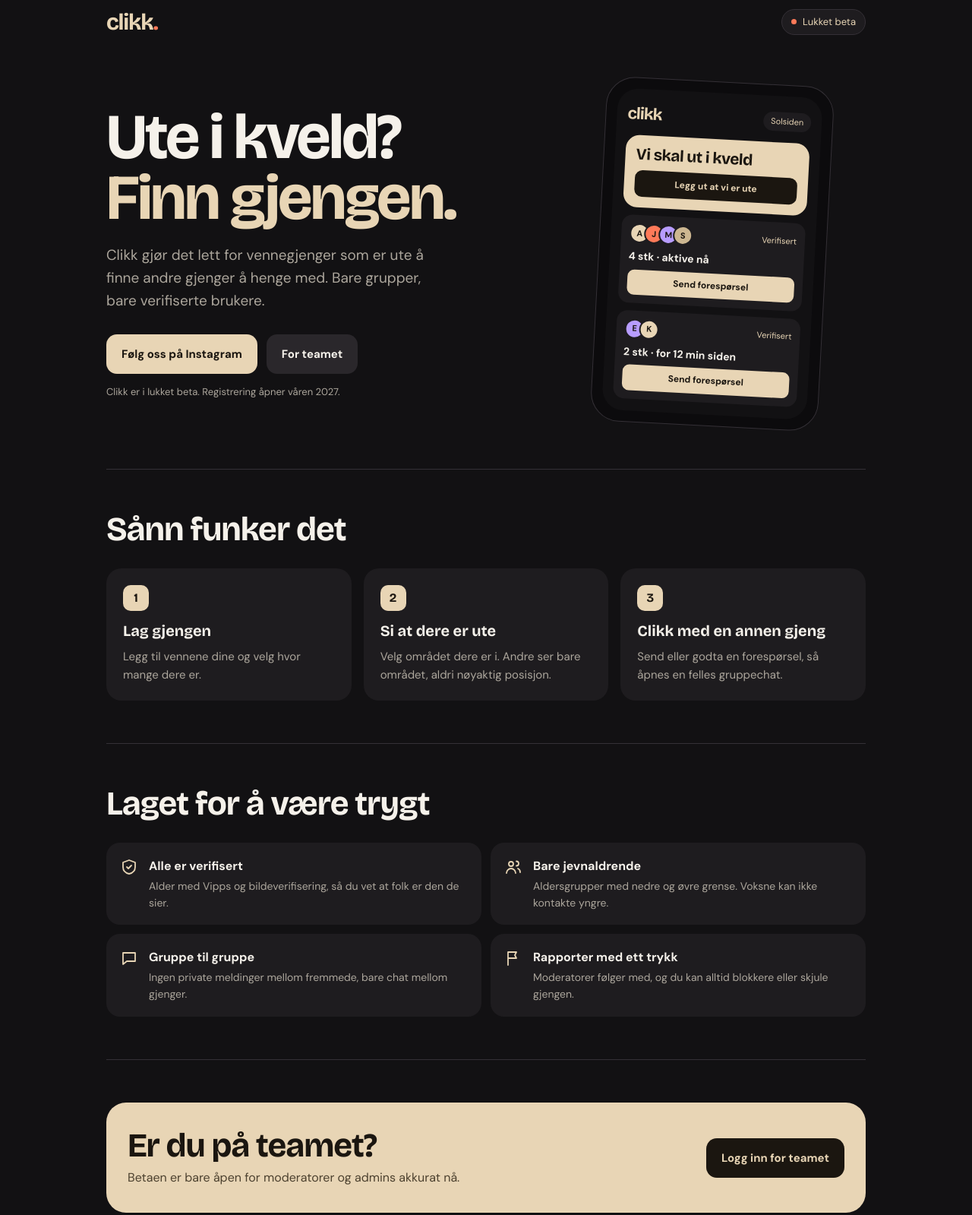
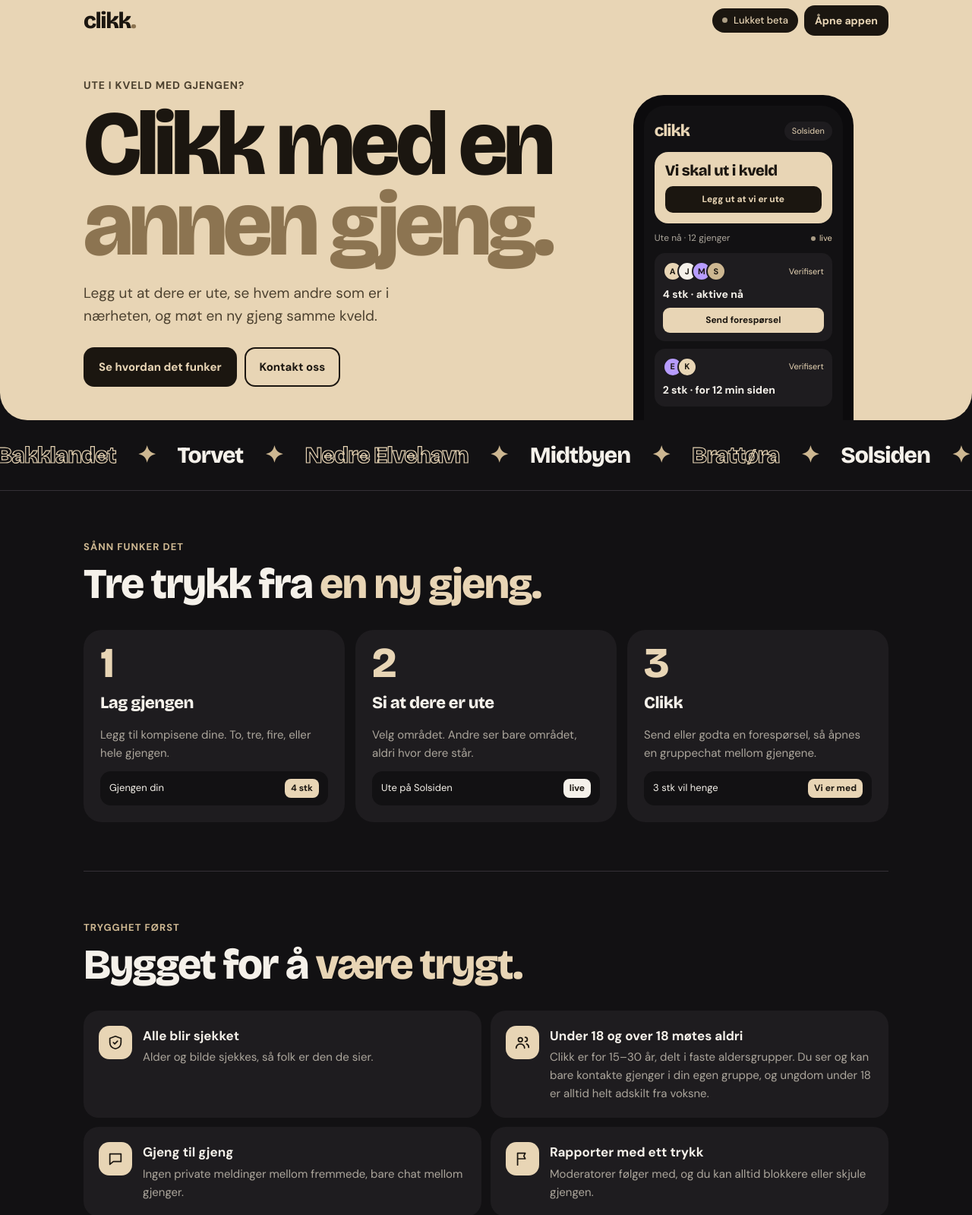
Before and after one commit to getclikk/getclikk, a plain HTML site: page index.html in a window 1280 px wide. Shown: the part 17-1616 px from the top of the page at 76% size. Drawn offline with nearby package versions, Linux system fonts and the light colour scheme.

Commit message:
Add files via upload

```diff
--- a/index.html
+++ b/index.html
@@ -4,147 +4,212 @@
 <meta charset="utf-8">
 <meta name="viewport" content="width=device-width, initial-scale=1, viewport-fit=cover">
 <title>Clikk</title>
-<meta name="description" content="Clikk gjør det lett for vennegjenger som er ute å finne andre gjenger å henge med. Lukket beta.">
-<meta name="theme-color" content="#121113">
+<meta name="description" content="Ute i kveld med gjengen? Clikk med en annen gjeng. Lukket beta.">
+<meta name="theme-color" content="#E8D5B5">
 <link rel="preconnect" href="https://fonts.googleapis.com">
-<link rel="stylesheet" href="https://fonts.googleapis.com/css2?family=Bricolage+Grotesque:opsz,wght@12..96,500;12..96,700&family=DM+Sans:wght@400;500;700&display=swap">
+<link rel="stylesheet" href="https://fonts.googleapis.com/css2?family=Bricolage+Grotesque:opsz,wght@12..96,500;12..96,800&family=DM+Sans:wght@400;500;700&display=swap">
 <style>
-/* Layout: single-column landing, phone mock beside the headline on wide screens, stacked on phones. Committed dark look in the brand colors. */
+/* Layout: beige hero slab with a giant headline and phone, a scrolling strip of Trondheim areas, then dark sections. Committed two-tone look. */
 :root{
   --bg:#121113; --card:#1E1C1F; --card2:#2A272B; --line:#343036;
-  --fg:#F5F1EA; --mut:#ACA69C; --beige:#E8D5B5; --beige2:#CDB791; --ink:#1B1610; --coral:#FF7A59; --lilac:#B79CFF;
+  --fg:#F5F1EA; --mut:#ACA69C; --beige:#E8D5B5; --beige2:#CDB791; --ink:#1B1610; --ink2:#4C412F;
+  --sand:#8C7451; --lilac:#B79CFF;
   --display:"Bricolage Grotesque","DM Sans",system-ui,sans-serif;
   --body:"DM Sans",system-ui,-apple-system,"Segoe UI",sans-serif;
   color-scheme:dark;
 }
 *{box-sizing:border-box}
 html,body{margin:0;background:var(--bg);color:var(--fg);font-family:var(--body);font-size:16px;line-height:1.6}
-:root{padding-top:env(safe-area-inset-top,0px);padding-bottom:env(safe-area-inset-bottom,0px)}
 a{color:inherit}
-:focus-visible{outline:2px solid var(--beige);outline-offset:3px}
-.wrap{max-width:1040px;margin:0 auto;padding-inline:20px}
-header{display:flex;justify-content:space-between;align-items:center;gap:12px;padding-block:22px}
-.logo{font-family:var(--display);font-weight:700;font-size:30px;letter-spacing:-1.2px;color:var(--beige);text-decoration:none}
-.logo span{color:var(--coral)}
-.beta{display:inline-flex;align-items:center;gap:8px;background:var(--card);border:1px solid var(--line);border-radius:30px;padding:6px 12px;font-size:13px;color:var(--beige)}
-.beta i{width:7px;height:7px;border-radius:50%;background:var(--coral);display:inline-block}
-.hero{display:grid;grid-template-columns:minmax(0,1.15fr) minmax(0,.85fr);gap:48px;align-items:center;padding-block:32px 56px}
-h1{font-family:var(--display);font-weight:700;font-size:clamp(44px,8vw,84px);line-height:.95;letter-spacing:-2.5px;margin:0 0 20px;text-wrap:balance}
-h1 em{font-style:normal;color:var(--beige)}
-.lead{font-size:19px;color:var(--mut);max-width:34ch;margin:0 0 28px}
-.cta{display:flex;flex-wrap:wrap;gap:12px;align-items:center}
+:focus-visible{outline:2px solid var(--beige2);outline-offset:3px}
+.wrap{max-width:1100px;margin:0 auto;padding-inline:20px}
+
+/* hero */
+.top{background:var(--beige);color:var(--ink);padding-top:env(safe-area-inset-top,0px);border-radius:0 0 36px 36px;overflow:hidden}
+header{display:flex;justify-content:space-between;align-items:center;gap:12px;padding-block:20px}
+.logo{font-family:var(--display);font-weight:800;font-size:30px;letter-spacing:-1.4px;text-decoration:none;color:var(--ink)}
+.logo span{color:var(--sand)}
+.beta{display:inline-flex;align-items:center;gap:8px;background:var(--ink);color:var(--beige);border-radius:30px;padding:6px 13px;font-size:13px;font-weight:500}
+.beta i{width:7px;height:7px;border-radius:50%;background:var(--beige);display:inline-block;animation:blink 1.6s infinite}
+@keyframes blink{50%{opacity:.3}}
+.hero{display:grid;grid-template-columns:minmax(0,1.25fr) minmax(0,.75fr);gap:40px;align-items:end;padding-block:28px 0}
+.kicker{display:inline-block;font-weight:700;font-size:14px;letter-spacing:.06em;text-transform:uppercase;color:var(--ink2);margin:0 0 14px}
+h1{font-family:var(--display);font-weight:800;font-size:clamp(52px,10vw,120px);line-height:.88;letter-spacing:-.045em;margin:0 0 22px;text-wrap:balance}
+h1 .hl{color:var(--sand)}
+.lead{font-size:19px;color:var(--ink2);max-width:36ch;margin:0 0 26px}
+.cta{display:flex;flex-wrap:wrap;gap:10px;padding-bottom:44px}
 .btn{display:inline-flex;align-items:center;justify-content:center;gap:8px;border-radius:14px;padding:14px 20px;font-weight:700;font-size:15px;text-decoration:none;border:none}
-.btn.main{background:var(--beige);color:var(--ink)}
-.btn.ghost{background:var(--card2);color:var(--fg)}
-.note{font-size:13px;color:var(--mut);margin:14px 0 0}
-.phone{justify-self:center;width:100%;max-width:300px;background:#0C0B0D;border:1px solid var(--line);border-radius:38px;padding:14px;transform:rotate(3deg)}
-.screen{background:var(--bg);border-radius:28px;padding:16px 14px;display:flex;flex-direction:column;gap:10px}
+.btn.dark{background:var(--ink);color:var(--beige)}
+.btn.line{background:transparent;color:var(--ink);box-shadow:inset 0 0 0 2px var(--ink)}
+.phone{justify-self:center;width:100%;max-width:290px;background:#0C0B0D;border-radius:40px 40px 0 0;padding:14px 14px 0;margin-bottom:-2px}
+.screen{background:var(--bg);color:var(--fg);border-radius:28px 28px 0 0;padding:16px 14px 20px;display:flex;flex-direction:column;gap:10px}
 .s-top{display:flex;justify-content:space-between;align-items:center}
-.s-logo{font-family:var(--display);font-weight:700;font-size:22px;color:var(--beige);letter-spacing:-1px}
+.s-logo{font-family:var(--display);font-weight:800;font-size:22px;color:var(--beige);letter-spacing:-1px}
 .pill{background:var(--card);border-radius:20px;padding:4px 10px;font-size:11px;color:var(--beige)}
 .s-hero{background:var(--beige);color:var(--ink);border-radius:18px;padding:14px}
-.s-hero b{font-family:var(--display);font-size:21px;line-height:1.05;display:block;letter-spacing:-.5px}
+.s-hero b{font-family:var(--display);font-size:20px;line-height:1.05;display:block;letter-spacing:-.5px}
 .s-hero span{display:block;background:var(--ink);color:var(--beige);border-radius:10px;padding:8px;text-align:center;font-size:12px;font-weight:700;margin-top:10px}
 .s-card{background:var(--card);border-radius:14px;padding:11px;display:flex;flex-direction:column;gap:6px}
+.s-row{display:flex;justify-content:space-between;align-items:center}
 .avs{display:flex}
 .av{width:26px;height:26px;border-radius:50%;border:2px solid var(--card);margin-right:-7px;font-size:11px;font-weight:700;color:var(--ink);display:inline-flex;align-items:center;justify-content:center}
-.s-row{display:flex;justify-content:space-between;align-items:center}
-.small{font-size:11px;color:var(--mut)}
+.live{font-size:11px;color:var(--beige);display:inline-flex;align-items:center;gap:5px}
+.live i{width:6px;height:6px;border-radius:50%;background:var(--beige);display:inline-block;animation:blink 1.6s infinite}
 .s-btn{background:var(--beige);color:var(--ink);border-radius:9px;padding:7px;text-align:center;font-size:12px;font-weight:700}
-section{padding-block:56px;border-top:1px solid var(--line)}
-h2{font-family:var(--display);font-weight:700;font-size:clamp(30px,4.5vw,44px);letter-spacing:-1px;line-height:1.05;margin:0 0 28px;text-wrap:balance}
-.steps{display:grid;grid-template-columns:repeat(3,minmax(0,1fr));gap:16px;counter-reset:s}
-.step{background:var(--card);border-radius:20px;padding:22px;min-width:0}
-.step b{display:block;font-family:var(--display);font-size:20px;margin:10px 0 6px}
+
+/* strip */
+.strip{overflow:hidden;padding-block:22px;border-bottom:1px solid var(--line)}
+.track{display:flex;gap:28px;width:max-content;animation:slide 32s linear infinite}
+.track span{font-family:var(--display);font-weight:800;font-size:30px;letter-spacing:-1px;white-space:nowrap;color:var(--fg)}
+.track span.o{color:transparent;-webkit-text-stroke:1.2px var(--beige)}
+.track b{color:var(--beige2);font-size:30px}
+@keyframes slide{to{transform:translateX(-50%)}}
+
+/* sections */
+section{padding-block:64px}
+section+section{border-top:1px solid var(--line)}
+.eyebrow{font-size:13px;font-weight:700;letter-spacing:.08em;text-transform:uppercase;color:var(--beige2);margin:0 0 10px}
+h2{font-family:var(--display);font-weight:800;font-size:clamp(34px,5.5vw,56px);letter-spacing:-.035em;line-height:1;margin:0 0 32px;text-wrap:balance}
+h2 em{font-style:normal;color:var(--beige)}
+.flow{display:grid;grid-template-columns:repeat(3,minmax(0,1fr));gap:14px}
+.step{background:var(--card);border-radius:24px;padding:22px;display:flex;flex-direction:column;gap:12px;min-width:0}
+.step .n{font-family:var(--display);font-weight:800;font-size:56px;line-height:.8;color:var(--beige);letter-spacing:-2px}
+.step b{font-family:var(--display);font-size:22px;letter-spacing:-.5px}
 .step p{margin:0;color:var(--mut);font-size:15px}
-.num{font-family:var(--display);font-weight:700;color:var(--ink);background:var(--beige);border-radius:10px;width:34px;height:34px;display:inline-flex;align-items:center;justify-content:center}
+.mini{margin-top:auto;background:var(--bg);border-radius:14px;padding:10px 12px;font-size:13px;display:flex;justify-content:space-between;align-items:center;gap:8px}
+.mini .tag{background:var(--beige);color:var(--ink);font-weight:700;border-radius:8px;padding:3px 8px;font-size:12px}
+.mini .tag.c{background:var(--fg)}
 .safe{display:grid;grid-template-columns:repeat(2,minmax(0,1fr));gap:12px}
-.safe div{display:flex;gap:14px;align-items:flex-start;background:var(--card);border-radius:18px;padding:18px;min-width:0}
-.safe svg{flex:none;width:24px;height:24px;stroke:var(--beige);fill:none;stroke-width:1.8;stroke-linecap:round;stroke-linejoin:round;margin-top:2px}
-.safe b{display:block;margin-bottom:2px}
-.safe p{margin:0;color:var(--mut);font-size:14px}
-.band{background:var(--beige);color:var(--ink);border-radius:26px;padding:34px 28px;display:flex;flex-wrap:wrap;justify-content:space-between;align-items:center;gap:20px}
-.band h2{margin:0;color:var(--ink)}
-.band p{margin:6px 0 0;color:#4C412F}
-.band .btn{background:var(--ink);color:var(--beige)}
-footer{padding-block:32px 40px;color:var(--mut);font-size:13px;display:flex;flex-wrap:wrap;justify-content:space-between;gap:12px}
-@media (max-width:760px){
-  .hero{grid-template-columns:1fr;gap:36px;padding-block:16px 40px}
-  .phone{transform:none;max-width:280px}
-  .steps,.safe{grid-template-columns:1fr}
-  section{padding-block:44px}
+.safe div{display:flex;gap:14px;align-items:flex-start;background:var(--card);border-radius:20px;padding:20px;min-width:0}
+.ic{flex:none;width:44px;height:44px;border-radius:14px;background:var(--beige);color:var(--ink);display:flex;align-items:center;justify-content:center}
+.ic svg{width:22px;height:22px;stroke:currentColor;fill:none;stroke-width:1.9;stroke-linecap:round;stroke-linejoin:round}
+.safe b{display:block;font-size:17px;margin-bottom:2px}
+.safe p{margin:0;color:var(--mut);font-size:15px}
+.not{margin-top:14px;background:transparent;border:1.5px dashed var(--beige2);border-radius:20px;padding:18px 20px;color:var(--fg)}
+.not b{color:var(--beige)}
+.faq{display:flex;flex-direction:column;gap:10px;max-width:760px}
+details{background:var(--card);border-radius:18px;padding:4px 20px}
+summary{cursor:pointer;list-style:none;font-weight:700;font-size:17px;padding-block:16px;display:flex;justify-content:space-between;gap:12px}
+summary::-webkit-details-marker{display:none}
+summary::after{content:"+";font-family:var(--display);font-size:24px;line-height:1;color:var(--beige)}
+details[open] summary::after{content:"–"}
+details p{margin:0 0 18px;color:var(--mut)}
+.contact{background:var(--card);border-radius:28px;padding:30px 26px;display:flex;flex-wrap:wrap;justify-content:space-between;align-items:center;gap:20px}
+.contact h2{margin:0 0 6px}
+.contact p{margin:0;color:var(--mut)}
+.mail{font-family:var(--display);font-weight:800;font-size:clamp(20px,3.4vw,30px);color:var(--beige);text-decoration:none;overflow-wrap:anywhere;letter-spacing:-.5px}
+.team{background:var(--beige);color:var(--ink);border-radius:28px;padding:30px 26px;display:flex;flex-wrap:wrap;justify-content:space-between;align-items:center;gap:20px;margin-top:14px}
+.team h2{margin:0;color:var(--ink);font-size:clamp(28px,4.5vw,44px)}
+.team p{margin:6px 0 0;color:var(--ink2)}
+.team .btn{background:var(--ink);color:var(--beige)}
+footer{padding-block:28px calc(36px + env(safe-area-inset-bottom,0px));color:var(--mut);font-size:13px;display:flex;flex-wrap:wrap;justify-content:space-between;gap:12px;border-top:1px solid var(--line)}
+footer a{text-decoration:none}
+
+@media (max-width:780px){
+  .hero{grid-template-columns:1fr;gap:8px}
+  .cta{padding-bottom:30px}
+  .phone{max-width:270px}
+  .flow,.safe{grid-template-columns:1fr}
+  section{padding-block:48px}
+  .track span,.track b{font-size:24px}
 }
-@media (prefers-reduced-motion:no-preference){.phone{transition:transform .4s}.phone:hover{transform:rotate(0)}}
+@media (prefers-reduced-motion:reduce){.track,.beta i,.live i{animation:none}}
 </style>
 </head>
 <body>
+<div class="top">
   <div class="wrap">
     <header>
       <a class="logo" href="#" aria-label="Clikk">clikk<span>.</span></a>
-    <span class="beta"><i></i>Lukket beta</span>
+      <span style="display:flex;gap:8px;align-items:center;flex-wrap:wrap;justify-content:flex-end"><span class="beta"><i></i>Lukket beta</span><a class="btn dark" style="padding:9px 14px;font-size:14px" href="https://claude.ai/artifact/9xjkMh56oCUronRJuQwVaw" rel="noopener">Åpne appen</a></span>
     </header>
-
-  <main>
     <div class="hero">
       <div>
-        <h1>Ute i kveld? <em>Finn gjengen.</em></h1>
-        <p class="lead">Clikk gjør det lett for vennegjenger som er ute å finne andre gjenger å henge med. Bare grupper, bare verifiserte brukere.</p>
+        <p class="kicker">Ute i kveld med gjengen?</p>
+        <h1>Clikk med en <span class="hl">annen gjeng.</span></h1>
+        <p class="lead">Legg ut at dere er ute, se hvem andre som er i nærheten, og møt en ny gjeng samme kveld.</p>
         <div class="cta">
-          <a class="btn main" href="https://www.instagram.com/getclikk/" rel="noopener">Følg oss på Instagram</a>
-          <a class="btn ghost" href="#team">For teamet</a>
+          <a class="btn dark" href="#hvordan">Se hvordan det funker</a>
+          <a class="btn line" href="#kontakt">Kontakt oss</a>
         </div>
-        <p class="note">Clikk er i lukket beta. Registrering åpner våren 2027.</p>
       </div>
-
       <div class="phone" aria-hidden="true">
         <div class="screen">
           <div class="s-top"><span class="s-logo">clikk</span><span class="pill">Solsiden</span></div>
           <div class="s-hero"><b>Vi skal ut i kveld</b><span>Legg ut at vi er ute</span></div>
+          <div class="s-row" style="font-size:12px;color:#ACA69C"><span>Ute nå · 12 gjenger</span><span class="live"><i></i>live</span></div>
           <div class="s-card">
-            <div class="s-row"><span class="avs"><span class="av" style="background:#E8D5B5">A</span><span class="av" style="background:#FF7A59">J</span><span class="av" style="background:#B79CFF">M</span><span class="av" style="background:#CDB791">S</span></span><span class="small" style="color:#E8D5B5">Verifisert</span></div>
+            <div class="s-row"><span class="avs"><span class="av" style="background:#E8D5B5">A</span><span class="av" style="background:#F5F1EA">J</span><span class="av" style="background:#B79CFF">M</span><span class="av" style="background:#CDB791">S</span></span><span class="small" style="font-size:11px;color:#E8D5B5">Verifisert</span></div>
             <b style="font-size:14px">4 stk · aktive nå</b>
             <span class="s-btn">Send forespørsel</span>
           </div>
           <div class="s-card">
-            <div class="s-row"><span class="avs"><span class="av" style="background:#B79CFF">E</span><span class="av" style="background:#E8D5B5">K</span></span><span class="small" style="color:#E8D5B5">Verifisert</span></div>
+            <div class="s-row"><span class="avs"><span class="av" style="background:#B79CFF">E</span><span class="av" style="background:#E8D5B5">K</span></span><span style="font-size:11px;color:#E8D5B5">Verifisert</span></div>
             <b style="font-size:14px">2 stk · for 12 min siden</b>
-            <span class="s-btn">Send forespørsel</span>
+          </div>
+        </div>
       </div>
     </div>
   </div>
 </div>
 
-    <section aria-labelledby="hvordan">
-      <h2 id="hvordan">Sånn funker det</h2>
-      <div class="steps">
-        <div class="step"><span class="num">1</span><b>Lag gjengen</b><p>Legg til vennene dine og velg hvor mange dere er.</p></div>
-        <div class="step"><span class="num">2</span><b>Si at dere er ute</b><p>Velg området dere er i. Andre ser bare området, aldri nøyaktig posisjon.</p></div>
-        <div class="step"><span class="num">3</span><b>Clikk med en annen gjeng</b><p>Send eller godta en forespørsel, så åpnes en felles gruppechat.</p></div>
+<div class="strip" aria-hidden="true">
+  <div class="track">
+    <span>Solsiden</span><b>✦</b><span class="o">Bakklandet</span><b>✦</b><span>Torvet</span><b>✦</b><span class="o">Nedre Elvehavn</span><b>✦</b><span>Midtbyen</span><b>✦</b><span class="o">Brattøra</span><b>✦</b>
+    <span>Solsiden</span><b>✦</b><span class="o">Bakklandet</span><b>✦</b><span>Torvet</span><b>✦</b><span class="o">Nedre Elvehavn</span><b>✦</b><span>Midtbyen</span><b>✦</b><span class="o">Brattøra</span><b>✦</b>
+  </div>
+</div>
+
+<main class="wrap">
+  <section id="hvordan" aria-labelledby="h-hvordan">
+    <p class="eyebrow">Sånn funker det</p>
+    <h2 id="h-hvordan">Tre trykk fra <em>en ny gjeng.</em></h2>
+    <div class="flow">
+      <div class="step"><span class="n">1</span><b>Lag gjengen</b><p>Legg til kompisene dine. To, tre, fire, eller hele gjengen.</p><div class="mini"><span>Gjengen din</span><span class="tag">4 stk</span></div></div>
+      <div class="step"><span class="n">2</span><b>Si at dere er ute</b><p>Velg området. Andre ser bare området, aldri hvor dere står.</p><div class="mini"><span>Ute på Solsiden</span><span class="tag c">live</span></div></div>
+      <div class="step"><span class="n">3</span><b>Clikk</b><p>Send eller godta en forespørsel, så åpnes en gruppechat mellom gjengene.</p><div class="mini"><span>3 stk vil henge</span><span class="tag">Vi er med</span></div></div>
     </div>
   </section>
 
-    <section aria-labelledby="trygt">
-      <h2 id="trygt">Laget for å være trygt</h2>
+  <section aria-labelledby="h-trygt">
+    <p class="eyebrow">Trygghet først</p>
+    <h2 id="h-trygt">Bygget for å <em>være trygt.</em></h2>
     <div class="safe">
-        <div><svg viewBox="0 0 24 24" aria-hidden="true"><path d="M12 3l8 3v6c0 5-3.5 8-8 9-4.5-1-8-4-8-9V6z"/><path d="M9 12l2 2 4-4"/></svg><span><b>Alle er verifisert</b><p>Alder med Vipps og bildeverifisering, så du vet at folk er den de sier.</p></span></div>
-        <div><svg viewBox="0 0 24 24" aria-hidden="true"><circle cx="9" cy="8" r="3"/><path d="M3 20c0-3.3 2.7-6 6-6s6 2.7 6 6"/><path d="M16 4.5a3 3 0 0 1 0 6M18 14c1.8.8 3 2.6 3 5"/></svg><span><b>Bare jevnaldrende</b><p>Aldersgrupper med nedre og øvre grense. Voksne kan ikke kontakte yngre.</p></span></div>
-        <div><svg viewBox="0 0 24 24" aria-hidden="true"><path d="M4 5h16v11H9l-5 4z"/></svg><span><b>Gruppe til gruppe</b><p>Ingen private meldinger mellom fremmede, bare chat mellom gjenger.</p></span></div>
-        <div><svg viewBox="0 0 24 24" aria-hidden="true"><path d="M5 21V4h11l-2 4 2 4H5"/></svg><span><b>Rapporter med ett trykk</b><p>Moderatorer følger med, og du kan alltid blokkere eller skjule gjengen.</p></span></div>
+      <div><span class="ic"><svg viewBox="0 0 24 24" aria-hidden="true"><path d="M12 3l8 3v6c0 5-3.5 8-8 9-4.5-1-8-4-8-9V6z"/><path d="M9 12l2 2 4-4"/></svg></span><span><b>Alle blir sjekket</b><p>Alder og bilde sjekkes, så folk er den de sier.</p></span></div>
+      <div><span class="ic"><svg viewBox="0 0 24 24" aria-hidden="true"><circle cx="9" cy="8" r="3"/><path d="M3 20c0-3.3 2.7-6 6-6s6 2.7 6 6"/><path d="M16 4.5a3 3 0 0 1 0 6M18 14c1.8.8 3 2.6 3 5"/></svg></span><span><b>Under 18 og over 18 møtes aldri</b><p>Clikk er for 15–30 år, delt i faste aldersgrupper. Du ser og kan bare kontakte gjenger i din egen gruppe, og ungdom under 18 er alltid helt adskilt fra voksne.</p></span></div>
+      <div><span class="ic"><svg viewBox="0 0 24 24" aria-hidden="true"><path d="M4 5h16v11H9l-5 4z"/></svg></span><span><b>Gjeng til gjeng</b><p>Ingen private meldinger mellom fremmede, bare chat mellom gjenger.</p></span></div>
+      <div><span class="ic"><svg viewBox="0 0 24 24" aria-hidden="true"><path d="M5 21V4h11l-2 4 2 4H5"/></svg></span><span><b>Rapporter med ett trykk</b><p>Moderatorer følger med, og du kan alltid blokkere eller skjule gjengen.</p></span></div>
+    </div>
+    <p class="not">Få gjengen vekk fra den samme kjedelige hangout-spotten, og møt andre vennegrupper. Kanskje finner dere tonen? <b>Clikk sammen, nå!</b></p>
+  </section>
+
+  <section aria-labelledby="h-faq">
+    <p class="eyebrow">Spørsmål</p>
+    <h2 id="h-faq">Lurer du på noe?</h2>
+    <div class="faq">
+      <details><summary>Når kan jeg laste ned Clikk?</summary><p>Clikk er i lukket beta nå. Vi åpner for alle våren 2027.</p></details>
+      <details><summary>Hvem kan bruke Clikk?</summary><p>Clikk er for deg mellom 15 og 30 år. Du ser bare gjenger i din egen aldersgruppe: 15–17, 18–21, 22–25 eller 26–30.</p></details>
+      <details><summary>Kan voksne kontakte ungdom på Clikk?</summary><p>Nei. Alle under 18 er i en egen aldersgruppe, og voksne kan verken se eller sende melding til dem. Vi tar bildesjekker underveis og utestenger alle som prøver å lure systemet.</p></details>
+      <details><summary>Ser andre hvor jeg er?</summary><p>Nei. Andre ser bare området dere har valgt, for eksempel «Solsiden», aldri nøyaktig posisjon eller adresse.</p></details>
+      <details><summary>Hva om noen oppfører seg dårlig?</summary><p>Du kan rapportere eller blokkere med ett trykk, og moderatorene våre følger opp.</p></details>
     </div>
   </section>
 
-    <section id="team" aria-labelledby="teamh">
-      <div class="band">
-        <div><h2 id="teamh">Er du på teamet?</h2><p>Betaen er bare åpen for moderatorer og admins akkurat nå.</p></div>
-        <a class="btn" href="https://claude.ai/artifact/9xjkMh56oCUronRJuQwVaw" rel="noopener" id="staffLink">Logg inn for teamet</a>
+  <section id="kontakt" aria-labelledby="h-kontakt">
+    <div class="contact">
+      <div><h2 id="h-kontakt">Spørsmål eller support?</h2><p>Send oss en e-post, så svarer vi så fort vi kan.</p></div>
+      <a class="mail" href="mailto:getclikk.com@gmail.com">getclikk.com@gmail.com</a>
+    </div>
+    <div class="team" id="team">
+      <div><h2>Er du på teamet?</h2><p>Betaen er åpen for moderatorer og admins. Logg inn eller lag bruker med staff-e-posten din.</p></div>
+      <a class="btn dark" href="https://claude.ai/artifact/9xjkMh56oCUronRJuQwVaw" rel="noopener">Åpne appen</a>
     </div>
   </section>
 </main>
 
-  <footer>
+<footer class="wrap">
   <span>© 2026 Clikk · Lukket beta</span>
-    <span>getclikk.com</span>
+  <a href="mailto:getclikk.com@gmail.com">getclikk.com@gmail.com</a>
 </footer>
-</div>
 </body>
 </html>
```
Lines whose indentation alone changed are shown as unchanged.
